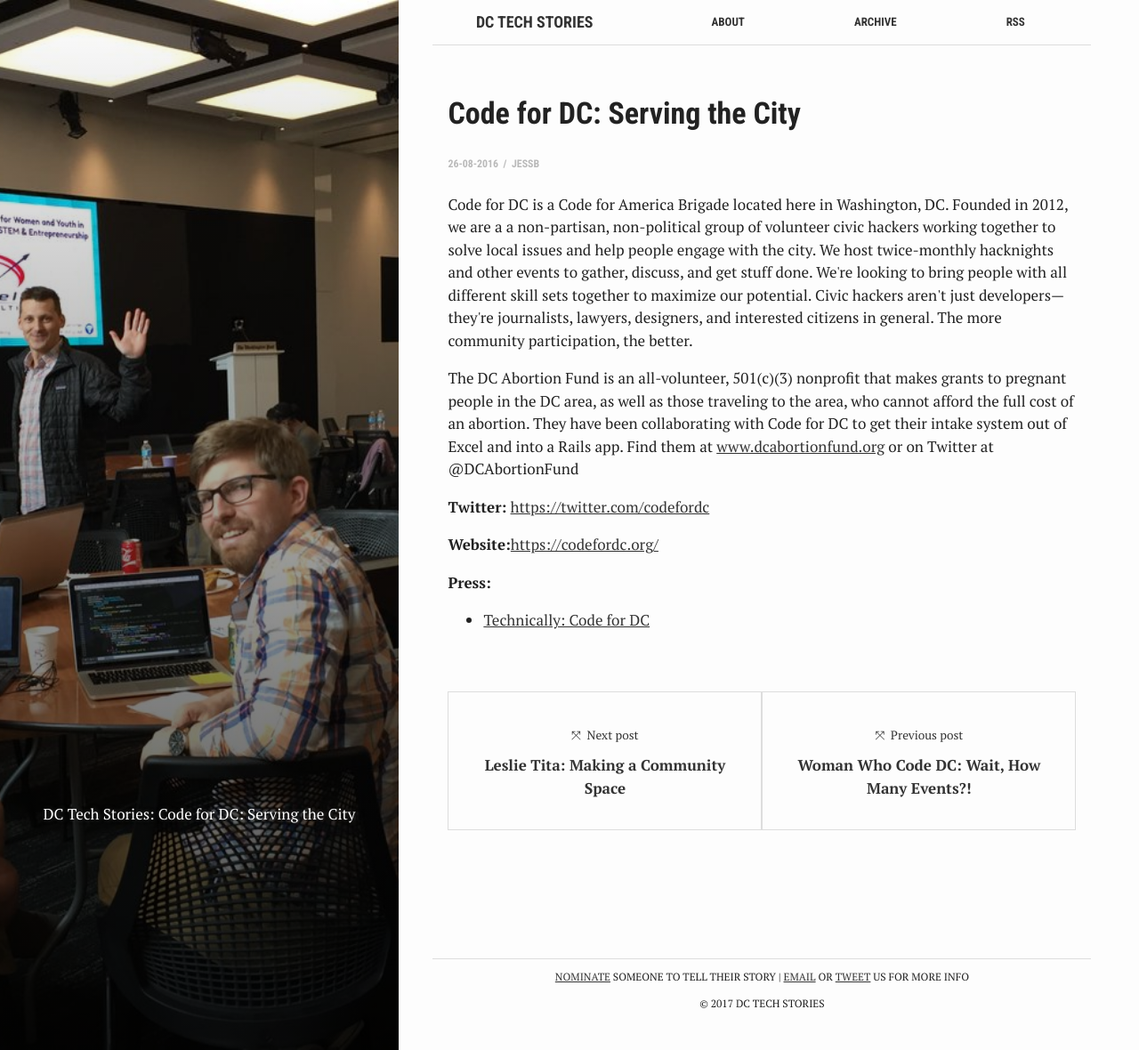
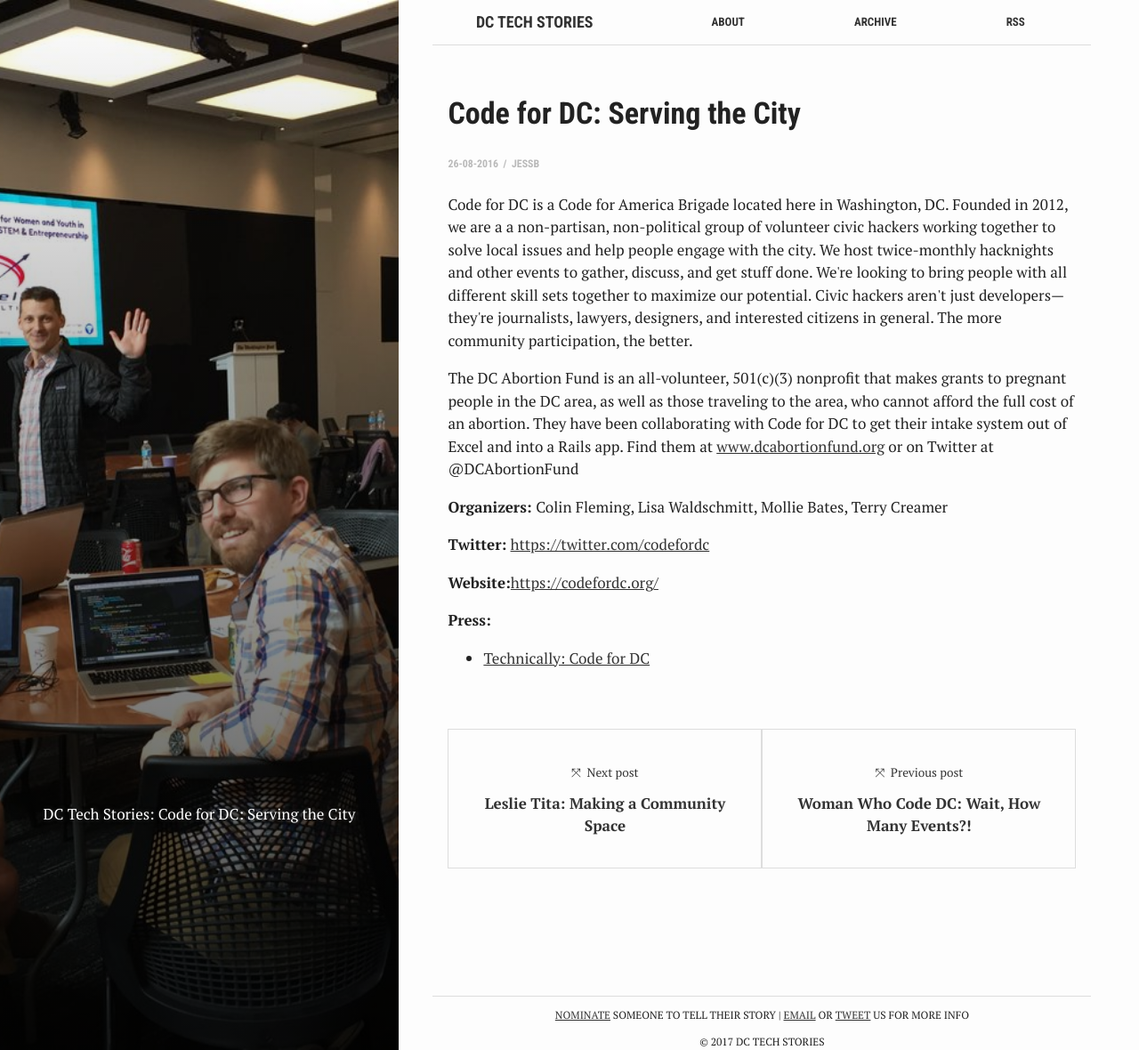
Before and after one commit to sirjessthebrave/dctechstories, a Jekyll site: the page built from _posts/2016-08-26-cfdc.md, in a window 1280 px wide and 1180 px high. Shown: the whole window at 89% size. Built offline with Jekyll 4.4.1, drawn with Linux system fonts in a browser that asks for light colours.

Commit message:
adding organizers

```diff
--- a/_posts/2016-08-26-cfdc.md
+++ b/_posts/2016-08-26-cfdc.md
@@ -14,7 +14,7 @@
 
 <p class="no-margin">The DC Abortion Fund is an all-volunteer, 501(c)(3) nonprofit that makes grants to pregnant people in the DC area, as well as those traveling to the area, who cannot afford the full cost of an abortion. They have been collaborating with Code for DC to get their intake system out of Excel and into a Rails app. Find them at <a href="www.dcabortionfund.org">www.dcabortionfund.org</a> or on Twitter at @DCAbortionFund</p>
 
-
+<p><strong>Organizers: </strong>Colin Fleming, Lisa Waldschmitt, Mollie Bates, Terry Creamer</p>
 <p><strong>Twitter:</strong> <a href="https://twitter.com/codefordc ">https://twitter.com/codefordc </a></p>
 <p><strong>Website:</strong><a href="https://codefordc.org/  ">https://codefordc.org/ </a></p>
 <p><strong>Press:</strong>
```
